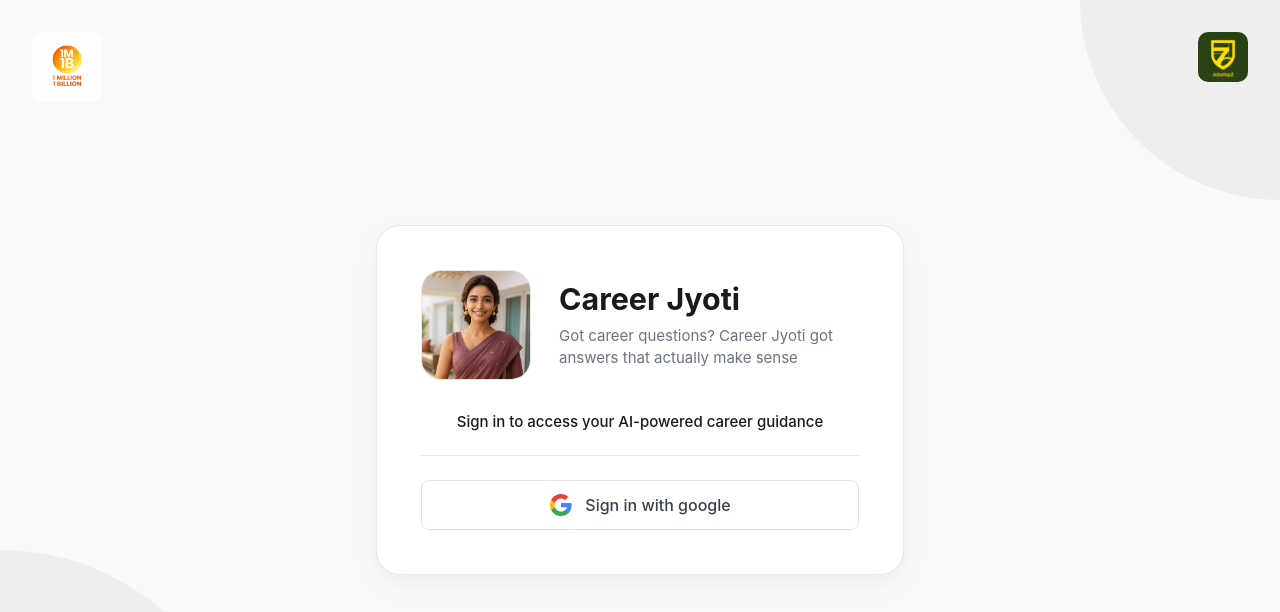
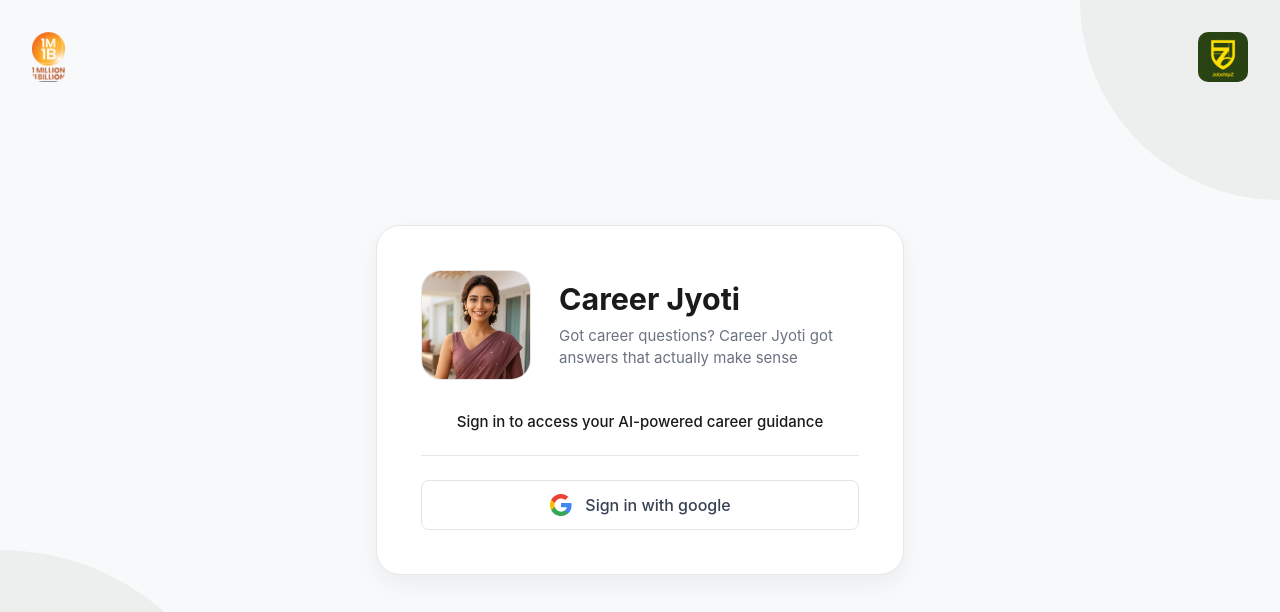
Before and after one commit to henil451807/carrer-bot-frontend, a React (Vite) app: page /login in a window 1280 px wide. Shown: the top 612 px of the page. Built offline with nearby package versions, Linux system fonts and the light colour scheme; no server answers.

Commit message:
logo issue fixed with white background

```diff
--- a/src/components/Login/LoginPage.scss
+++ b/src/components/Login/LoginPage.scss
@@ -57,7 +57,7 @@
   object-fit: contain;
 
   &--left {
-    height: 70px;
+    height: 50px;
   }
 
   &--right {
```
Also changed, not shown: src/assets/Logo/login1m1blogo.png.
